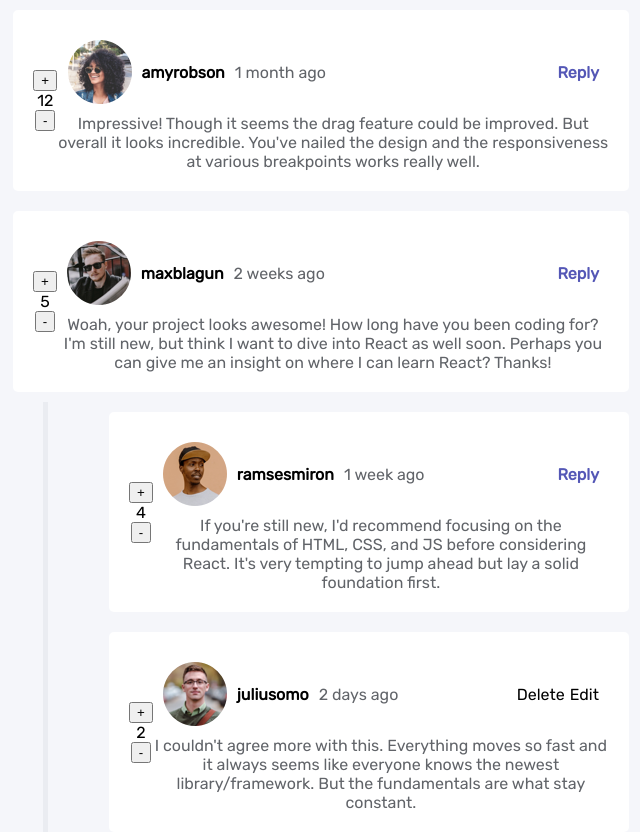
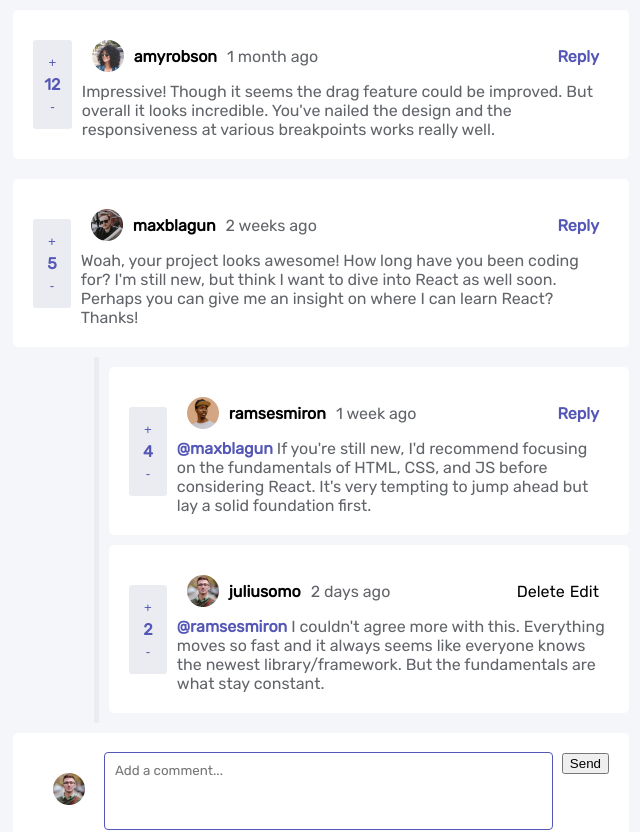
Before and after one commit to malwoodsantoro/interactive-comments, a React (Create React App) app: page / in a window 1280 px wide. Shown: the top 832 px of the page, without its empty margins (319-959 px from the left). Built offline with nearby package versions, Linux system fonts and the light colour scheme; the HTML template or start-up script is replaced by a standard one.

Commit message:
edit functionality

```diff
--- a/src/App.js
+++ b/src/App.js
@@ -1,5 +1,5 @@
 import './App.css';
-import Comments from './components/Comments';
+import Comments from './components/Posts';
 import data from './data.json';
 import React, { useState } from 'react';
 
@@ -50,7 +50,7 @@ function App() {
     setComments(updatedReplies)
   }
 
-  const deleteComment = (isReply, commentId, replyId) => {
+  const deletePost = (isReply, commentId, replyId) => {
 
     let commentIndex = comments.findIndex(x => x.id === commentId);
     let replyIndex = comments[commentIndex].replies.findIndex(x => (x.id = replyId));
@@ -69,15 +69,19 @@ function App() {
     }
   }
 
-  const editComment = () => {
-    alert('edit comment')
+  const editComment = (comment, commentId, replyId) => {
+    if (!comment) {
+      alert('reply!')
+    } else {
+      alert('comment')
+    }
   }
 
 
 
   return (
     <div className="App">
-      <Comments comments={comments} currentUser={currentUser} addComment={addToComments} addReply={addToReplies} deleteComment={deleteComment} editComment={editComment} />
+      <Comments comments={comments} currentUser={currentUser} addComment={addToComments} addReply={addToReplies} deletePost={deletePost} editComment={editComment} />
     </div>
   );
 }
--- a/src/components/Comments.js
+++ /dev/null
@@ -1,50 +0,0 @@
-import Comment from "./Comment"
-import styled from "styled-components";
-import Textbox from "./Textbox";
-import React, {useState} from 'react';
-
-const StyledComments = styled.div`
-  display: flex;
-  flex-direction: column;
-  align-items: center;
-`;
-
-const StyledReply = styled.div`
-  display: flex;
-  justify-content: right;
-  border-left: thick solid hsl(223, 19%, 93%);
-  margin-left: 40px;
-`
-
-const StyledReplies = styled.div`
-
-`
-const Comments = ({ comments, currentUser, addComment, addReply, deleteComment, editComment}) => {
-
-  return (
-    <StyledComments>
-      {
-        comments.map(({ content, user, index, replies, createdAt, id: commentId, score }) => {
-          return (
-            <div>
-              <Comment key={index} username={user.username} score={score} content={content} createdAt={createdAt} currentUser={(currentUser == user.username) ? true : false} isReply={false} commentId={commentId} addReply={addReply} deleteComment={deleteComment} editComment={editComment}/>
-              <StyledReplies>
-              {replies.length > 0 && replies.map(({ index, user, content, createdAt, id: replyId, score  }) => {
-                return (
-                  <StyledReply>
-                    <Comment key={index} username={user.username} score={score} content={content} createdAt={createdAt} currentUser={(currentUser == user.username) ? true : false} current={currentUser} isReply={true} addReply={addReply} commentId={commentId} replyId={replyId} deleteComment={deleteComment} editComment={editComment}/>
-                  </StyledReply>
-                )
-              }
-              )}
-              </StyledReplies>
-            </div>
-          )
-        })
-      }
-      <Textbox addComment={addComment} user={currentUser} isReply={false}/>
-    </StyledComments>
-  )
-}
-
-export default Comments
--- a/src/components/Comment.js
+++ b/src/components/Post.js
@@ -3,7 +3,7 @@ import React, { useState } from 'react';
 import Textbox from "./Textbox";
 
 const StyledComment = styled.div`
-  width: ${({ isReply }) => isReply ? '30rem' : '36rem'};
+  width: ${({ comment }) => !comment ? '30rem' : '36rem'};
   font-size: 16px;
   background-color: #fff;
   padding: 20px;
@@ -18,24 +18,31 @@ const ToggleandContent = styled.div`
 `
 
 const DeleteandEdit = styled.div`
-margin-left: auto;
+  margin-left: auto;
 `
 
 const Delete = styled.span`
-margin-right: 5px;
+  margin-right: 5px;
 `
 
-const Edit= styled.span`
+const Edit = styled.span`
 `
 
 const StyledContent = styled.div`
   color: #616469;
+  display: flex;
+  text-align: left;
 `
 
 const Header = styled.div`
   display: flex;
   padding: 10px;
   align-items: center;
+
+
+  > img {
+    width: 2rem;
+  }
 `;
 
 const User = styled.div`
@@ -48,13 +55,36 @@ const StyledCreatedAt = styled.div`
  color: #616469;
 `;
 
+const ReplyTo = styled.span`
+  color: hsl(238, 40%, 52%);
+  font-weight: bold;
+`;
+
 const StyledReply = styled.div`
   margin-left: auto;
   color: hsl(238, 40%, 52%);
   font-weight: bold;
 `;
 
-const Comment = ({ content, username, currentUser, current, score, createdAt, isReply, commentId, addReply, comment, replyId, deleteComment, editComment }) => {
+const CounterButton = styled.button`
+  padding: 0;
+  border: none;
+  background: none;
+  padding: 5px;
+  color: hsl(238, 40%, 52%);
+`
+
+const Toggle = styled.div`
+  background-color: hsl(223, 19%, 93%);
+  padding: 10px;
+  border-radius: 3px;
+  margin-right: 10px;
+  color: hsl(238, 40%, 52%);
+  font-weight: bold;
+
+`
+
+const Post = ({ content, username, currentUser, current, score, createdAt, isReply, commentId, addReply, comment, replyId, deletePost, editComment, replyTo }) => {
 
   const [count, setCounts] = useState(score)
   const [open, setOpen] = useState(false)
@@ -63,19 +93,23 @@ const Comment = ({ content, username, currentUser, current, score, createdAt, is
     setOpen(!open)
   }
 
+  const edit = () => {
+    setOpen(!open)
+  }
+
   return (
     <div>
-      <StyledComment isReply={isReply}>
+      <StyledComment comment={comment}>
         <ToggleandContent>
-          <div>
-            <button onClick={() => setCounts(count + 1)}>
+          <Toggle>
+            <CounterButton onClick={() => setCounts(count + 1)}>
               +
-            </button>
+            </CounterButton>
             <span>{count}</span>
-            <button disabled={count <= 0 && true} onClick={() => setCounts(count - 1)}>
+            <CounterButton disabled={count <= 0 && true} onClick={() => setCounts(count - 1)}>
               -
-            </button>
-          </div>
+            </CounterButton>
+          </Toggle>
           <div>
             <Header>
               <img src={require(`../images/avatars/image-${username}.webp`)} alt={'Photo of user ${$username}'} />
@@ -84,20 +118,20 @@ const Comment = ({ content, username, currentUser, current, score, createdAt, is
               {!currentUser && <StyledReply onClick={replyToComment}>Reply</StyledReply>}
               {currentUser &&
                 <DeleteandEdit>
-                  <Delete onClick={() => deleteComment(isReply, commentId, replyId)}>Delete</Delete>
-                  <Edit onClick={editComment}>Edit</Edit>
+                  <Delete onClick={() => deletePost(isReply, commentId, replyId)}>Delete</Delete>
+                  <Edit onClick={() => edit(comment, commentId, replyId)}>Edit</Edit>
                 </DeleteandEdit>
               }
             </Header>
             <StyledContent>
-              {content}
+              {!comment ? <span><ReplyTo>@{replyTo} </ReplyTo>{content}</span> : <span>{content}</span>}
             </StyledContent>
           </div>
         </ToggleandContent>
       </StyledComment>
-      {open && <Textbox user={current} addReply={addReply} comment={comment} commentId={commentId} replyId={replyId} isReply={true} />}
+      {open && <Textbox editContent={content} user={current} addReply={addReply} comment={comment} commentId={commentId} replyId={replyId} isReply={true} />}
     </div>
   )
 }
 
-export default Comment
+export default Post
--- /dev/null
+++ b/src/components/Posts.js
@@ -0,0 +1,45 @@
+import Post from "./Post"
+import styled from "styled-components";
+import Textbox from "./Textbox";
+import React, { useState } from 'react';
+
+const StyledComments = styled.div`
+  display: flex;
+  flex-direction: column;
+  align-items: center;
+`;
+
+const StyledReply = styled.div`
+  border-left: thick solid hsl(223, 19%, 93%);
+  float: right;
+  margin-left: 40px;
+`
+
+const Posts = ({ comments, currentUser, addComment, addReply, deletePost, editComment }) => {
+
+  return (
+    <StyledComments>
+      {
+        comments.map(({ content, user, index, replies, createdAt, id: commentId, score }) => {
+          return (
+            <div className="posts">
+              <Post key={index} username={user.username} score={score} content={content} createdAt={createdAt} currentUser={(currentUser == user.username) ? true : false} comment={true} commentId={commentId} addReply={addReply} deletePost={deletePost} editComment={editComment} />
+              <StyledReply>
+                {replies.length > 0 && replies.map(({ index, user, content, createdAt, id: replyId, score, replyingTo }) => {
+                  return (
+                    <Post key={index} username={user.username} score={score} content={content} createdAt={createdAt} currentUser={(currentUser == user.username) ? true : false} current={currentUser} comment={false} replyTo={replyingTo} addReply={addReply} commentId={commentId} replyId={replyId} deletePost={deletePost} editComment={editComment} />
+                  )
+                }
+                )}
+              </StyledReply>
+
+            </div>
+          )
+        })
+      }
+      <Textbox addComment={addComment} user={currentUser} isReply={false} />
+    </StyledComments>
+  )
+}
+
+export default Posts
--- a/src/components/Textbox.js
+++ b/src/components/Textbox.js
@@ -12,18 +12,28 @@ const StyledTextbox = styled.div`
 
 const CurrentUserImg = styled.div`
   margin: 20px;
+
+  > img {
+    width: 2rem;
+  }
 `
 
 const ImgAndText = styled.div`
   display: flex;
+  justify-content: space-between;
 `
 
-const Textbox = ({ user, comment, addComment, addReply, isReply, commentId, replyId}) => {
+const Textbox = ({ user, comment, addComment, addReply, isReply, commentId, replyId, editContent }) => {
 
   const [text, setText] = useState("");
+  const [edit, setEdit] = useState(editContent)
 
   const handleChange = (e) => {
     setText(e.target.value);
+  }
+
+  const handleEdit = (e) => {
+    setEdit(e.target.value);
   }
 
   return (
@@ -32,15 +42,23 @@ const Textbox = ({ user, comment, addComment, addReply, isReply, commentId, repl
         <CurrentUserImg>
           <img src={require(`../images/avatars/image-juliusomo.webp`)} alt={'Photo of user ${$user}'} />
         </CurrentUserImg>
+        {edit ?
+          <textarea
+            type="text"
+            value={edit}
+            placeholder="Add a comment..."
+            onChange={handleEdit}
+          />
+          :
           <textarea
             type="text"
             value={text}
             placeholder="Add a comment..."
             onChange={handleChange}
           />
+        }
 
         <div>
-          <div>commentid: {commentId} replyid: {replyId}</div>
           <button onClick={!isReply ? () => addComment(text) : () => addReply(commentId, replyId, text)}>Send</button>
         </div>
       </ImgAndText>
--- a/src/index.css
+++ b/src/index.css
@@ -15,5 +15,12 @@ code {
 }
 
 textarea {
-  font-family: 'Rubik'
+  font-family: 'Rubik';
+  resize: none;
+  outline: 1px solid hsl(238, 40%, 52%);
+  border: none;
+  border-radius: 3px !important;
+  flex-grow: 1;
+  margin-right: 10px;
+  padding: 10px;
 }
```
Lines whose indentation alone changed are shown as unchanged.
